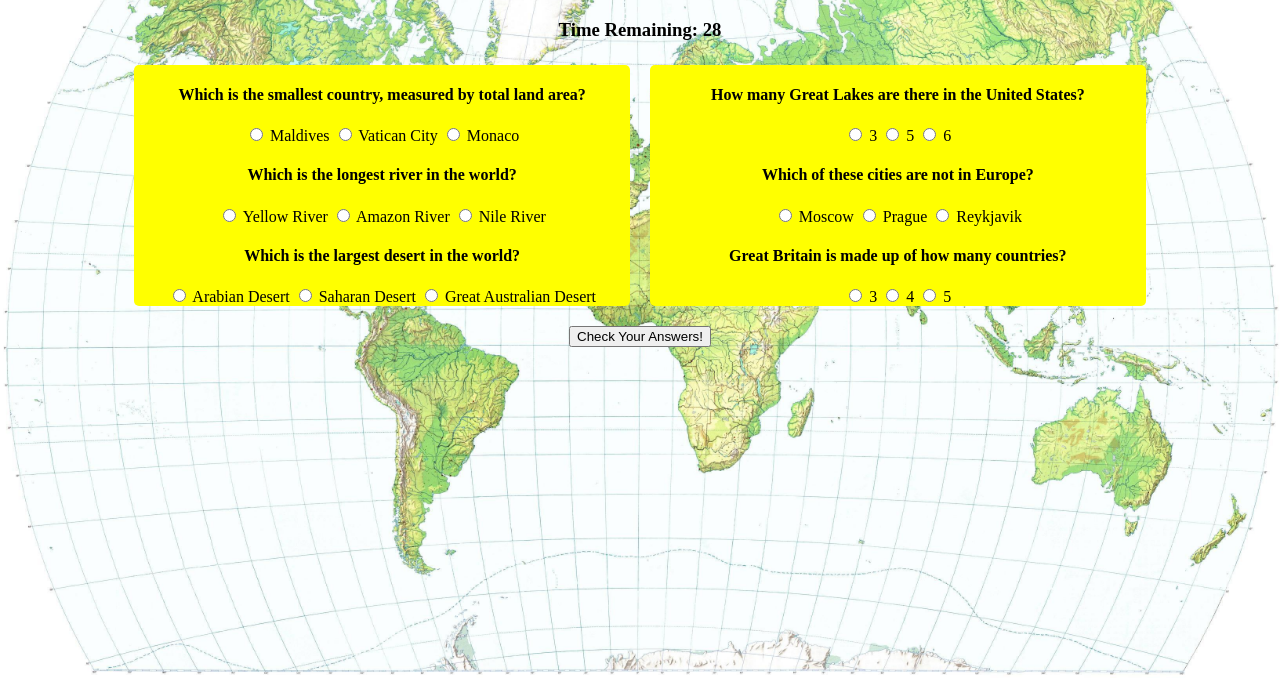
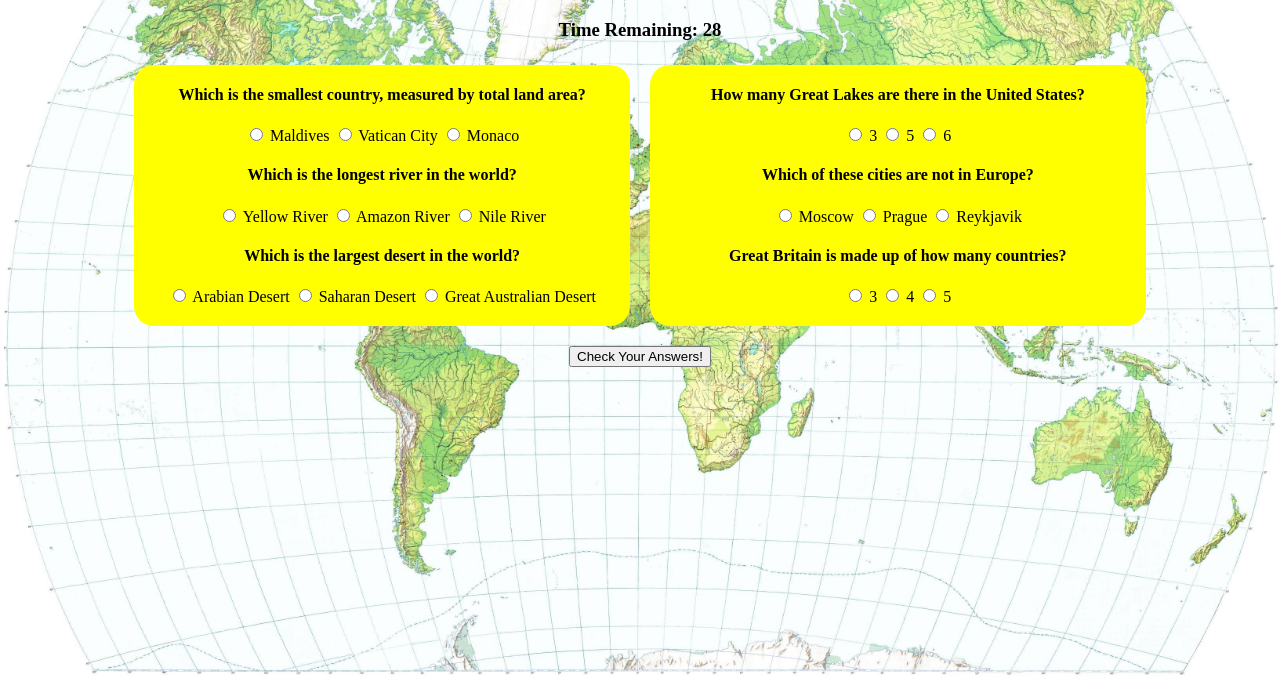
Before and after one commit to JKBlomer/TriviaGame, a plain HTML site: page index.html in a window 1280 px wide. Both pictures are taken after a click on the button "CLICK ME". Shown: the part 106-800 px from the top of the page. Drawn offline with nearby package versions, Linux system fonts and the light colour scheme.

Commit message:
css improvement

```diff
--- a/assets/css/style.css
+++ b/assets/css/style.css
@@ -9,7 +9,7 @@
 }
 header {
     background-color: orange;
-    border-radius: 5px;
+    border-radius: 20px;
     margin-top: 5px;
     padding-top: 3px;
     padding-bottom: 5px;
@@ -28,9 +28,10 @@ header {
 }
 #section {
     background-color: yellow;
-    border-radius: 5px;
+    border-radius: 20px;
     width: 49%;
     float: left;
+    padding-bottom: 20px;
 
 
 
@@ -38,8 +39,10 @@ header {
 }
 #section2 {
     background-color: yellow;
-    border-radius: 5px;
+    border-radius: 20px;
     width: 49%;
+    padding-bottom: 20px;
+
     float: right;
 
 }
@@ -47,7 +50,7 @@ header {
     background-color: orange;
     margin: 50px;
     padding: 50px;
-    border-radius: 5px;
+    border-radius: 20px;
 
 
 }
```
